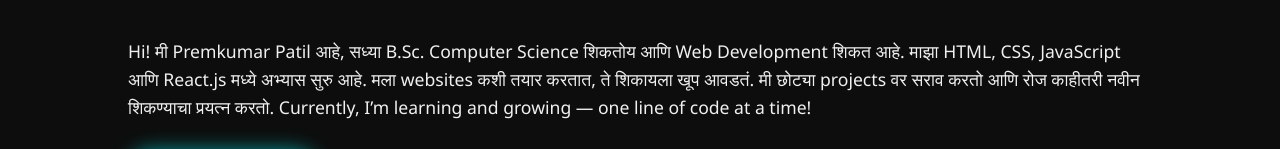
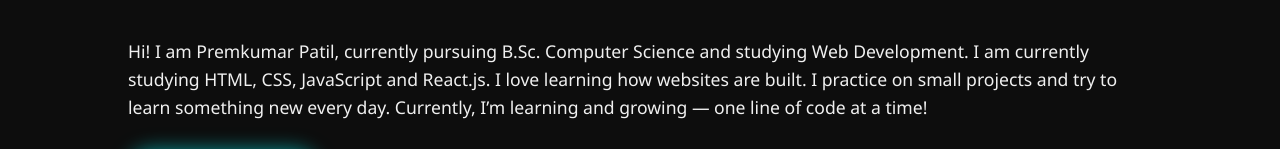
Before and after one commit to premkumarpatil05/Portfolio, a plain HTML site: page index.html in a window 1280 px wide. Shown: the part 1144-1293 px from the top of the page. Drawn offline with nearby package versions, Linux system fonts and the light colour scheme.

Commit message:
about section edit

```diff
--- a/index.html
+++ b/index.html
@@ -768,11 +768,11 @@
       </div>
       <div class="about-text">
         <p>
-          Hi! मी Premkumar Patil आहे, सध्या B.Sc. Computer Science शिकतोय आणि Web Development शिकत आहे.
-          माझा HTML, CSS, JavaScript आणि React.js मध्ये अभ्यास सुरु आहे.
-          मला websites कशी तयार करतात, ते शिकायला खूप आवडतं.
-          मी छोट्या projects वर सराव करतो आणि रोज काहीतरी नवीन शिकण्याचा प्रयत्न करतो.
-          Currently, I’m learning and growing — one line of code at a time!
+         Hi! I am Premkumar Patil, currently pursuing B.Sc. Computer Science and studying Web Development.
+I am currently studying HTML, CSS, JavaScript and React.js.
+I love learning how websites are built.
+I practice on small projects and try to learn something new every day.
+Currently, I’m learning and growing — one line of code at a time!
         </p>
 
         <a href="files/resume.pdf" target="_blank" class="resume-btn">👁️ View Resume</a>
```
